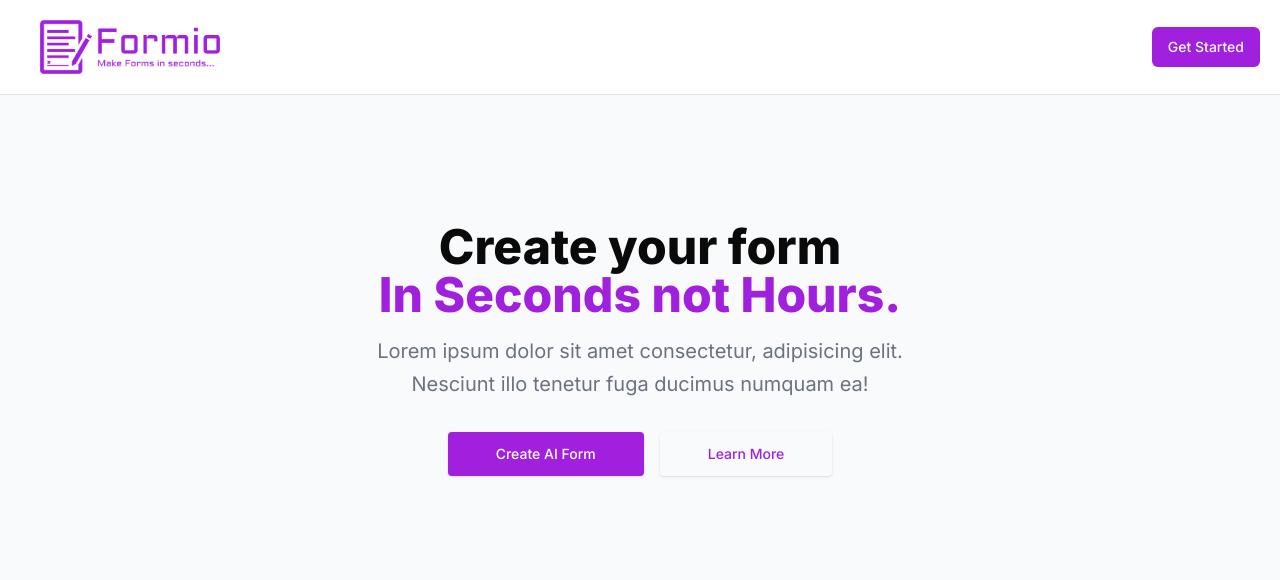
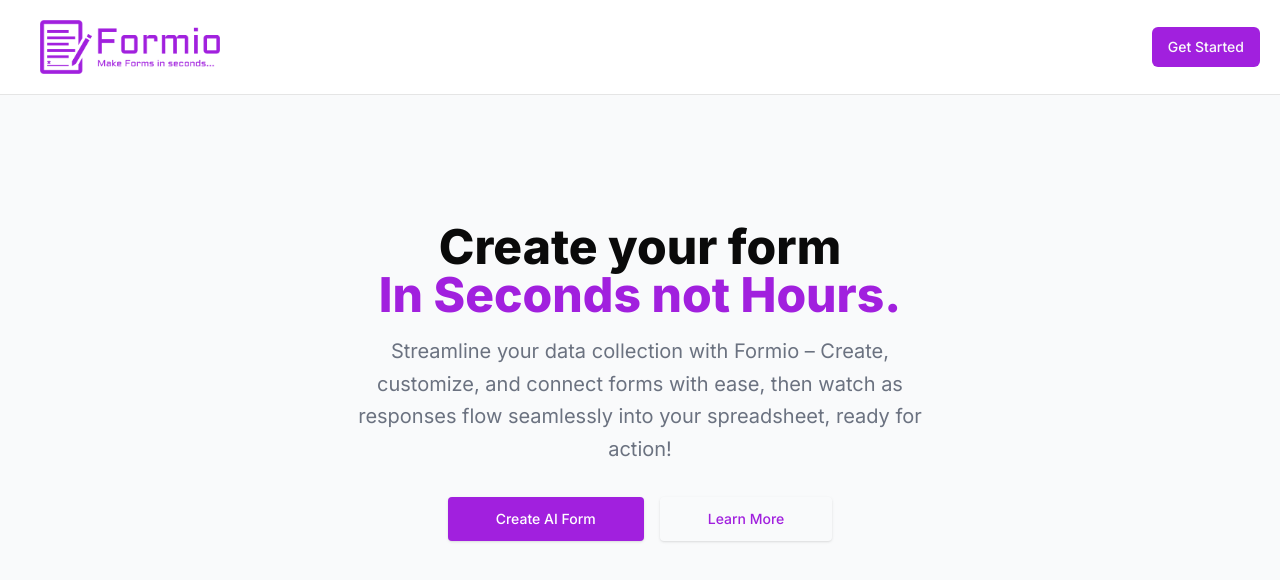
Before and after one commit to Rohit005005/formio, a Next.js app: page / in a window 1280 px wide. Shown: the top 580 px of the page. Built offline with nearby package versions, Linux system fonts and the light colour scheme; no server answers.

Commit message:
third commit

```diff
--- a/app/_components/Hero.js
+++ b/app/_components/Hero.js
@@ -11,8 +11,7 @@ function Hero() {
       </h1>
 
       <p className="mt-4 sm:text-xl/relaxed text-gray-500">
-        Lorem ipsum dolor sit amet consectetur, adipisicing elit. Nesciunt illo tenetur fuga ducimus
-        numquam ea!
+      Streamline your data collection with Formio – Create, customize, and connect forms with ease, then watch as responses flow seamlessly into your spreadsheet, ready for action!
       </p>
 
       <div className="mt-8 flex flex-wrap justify-center gap-4">
```
